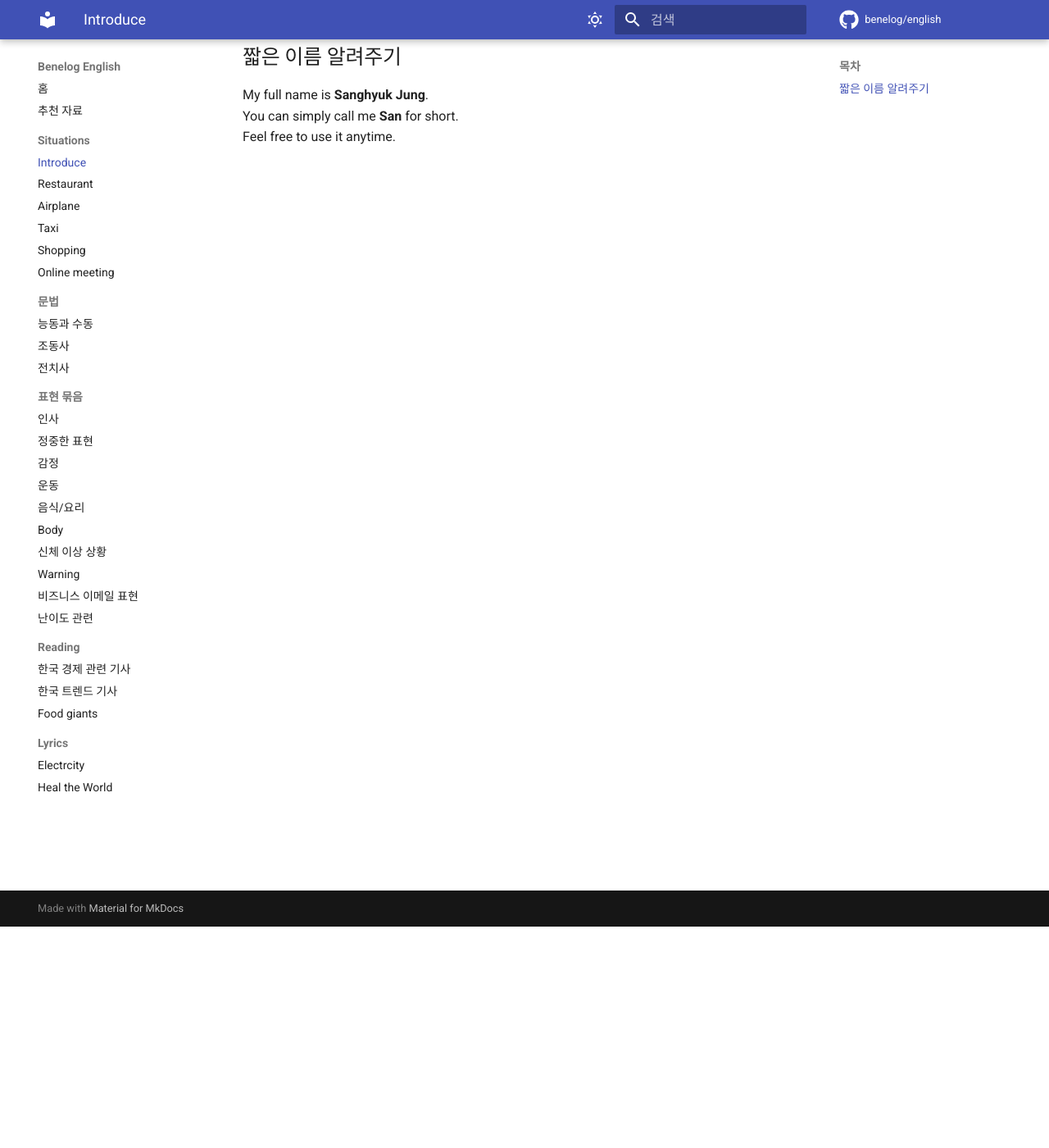
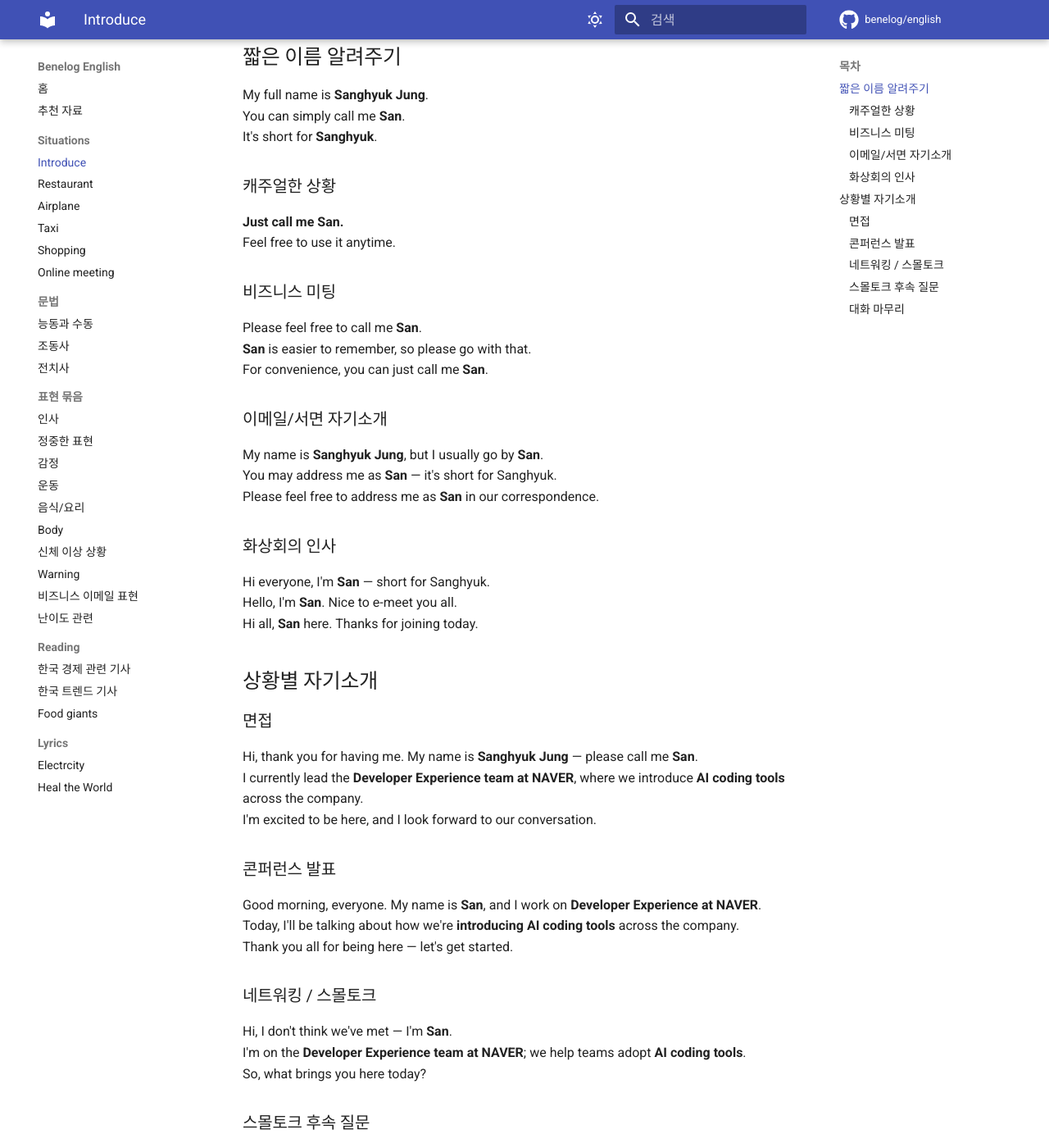
Before and after one commit to benelog/english, an MkDocs documentation site: the page built from docs/situtaions/introduce.md, in a window 1280 px wide and 1400 px high, scrolled down 270 px. Shown: the whole window at 82% size. Built offline with MkDocs 1.6.1 and Material for MkDocs 9.7.7, drawn with Linux system fonts in a browser that asks for light colours; comment, search, counter and statistics services are not loaded; some of the changed text lies outside the part shown.

Commit message:
Add situational variations to introduce page

```diff
--- a/docs/situtaions/introduce.md
+++ b/docs/situtaions/introduce.md
@@ -8,5 +8,62 @@ It’s a pleasure to meet you.
 ## 짧은 이름 알려주기
 
 My full name is **Sanghyuk Jung**.<br>
-You can simply call me **San** for short.<br>
+You can simply call me **San**.<br>
+It's short for **Sanghyuk**.
+
+### 캐주얼한 상황
+
+**Just call me San.**<br>
 Feel free to use it anytime.
+
+### 비즈니스 미팅
+
+Please feel free to call me **San**.<br>
+**San** is easier to remember, so please go with that.<br>
+For convenience, you can just call me **San**.
+
+### 이메일/서면 자기소개
+
+My name is **Sanghyuk Jung**, but I usually go by **San**.<br>
+You may address me as **San** — it's short for Sanghyuk.<br>
+Please feel free to address me as **San** in our correspondence.
+
+### 화상회의 인사
+
+Hi everyone, I'm **San** — short for Sanghyuk.<br>
+Hello, I'm **San**. Nice to e-meet you all.<br>
+Hi all, **San** here. Thanks for joining today.
+
+## 상황별 자기소개
+
+### 면접
+
+Hi, thank you for having me. My name is **Sanghyuk Jung** — please call me **San**.<br>
+I currently lead the **Developer Experience team at NAVER**, where we introduce **AI coding tools** across the company.<br>
+I'm excited to be here, and I look forward to our conversation.
+
+### 콘퍼런스 발표
+
+Good morning, everyone. My name is **San**, and I work on **Developer Experience at NAVER**.<br>
+Today, I'll be talking about how we're **introducing AI coding tools** across the company.<br>
+Thank you all for being here — let's get started.
+
+### 네트워킹 / 스몰토크
+
+Hi, I don't think we've met — I'm **San**.<br>
+I'm on the **Developer Experience team at NAVER**; we help teams adopt **AI coding tools**.<br>
+So, what brings you here today?
+
+### 스몰토크 후속 질문
+
+How are you finding the event so far?<br>
+Have you been to this conference before?<br>
+What did you think of the last session?<br>
+What are you hoping to get out of today?
+
+### 대화 마무리
+
+It was great talking with you.<br>
+I won't keep you — enjoy the rest of the event.<br>
+Let's stay in touch — here's my card.<br>
+Hope you enjoy the rest of the conference.
```
